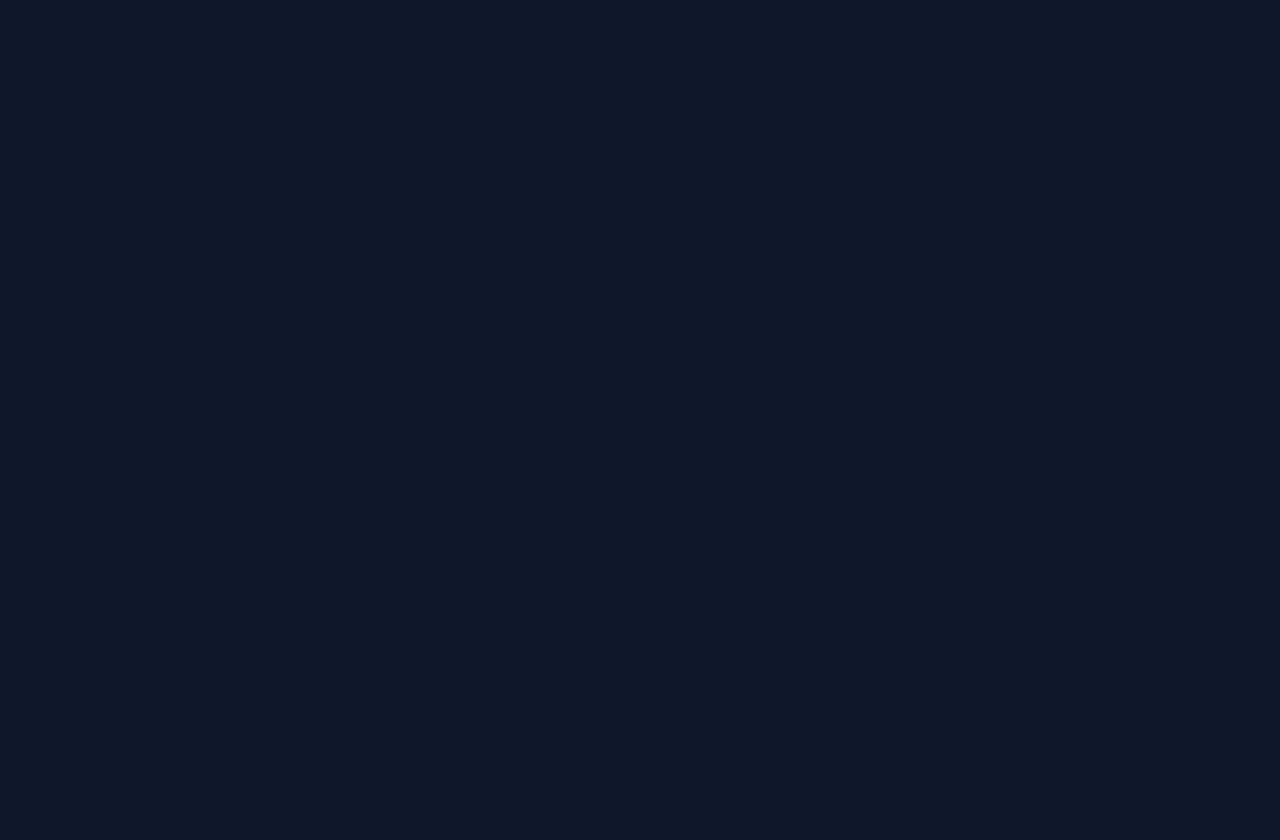
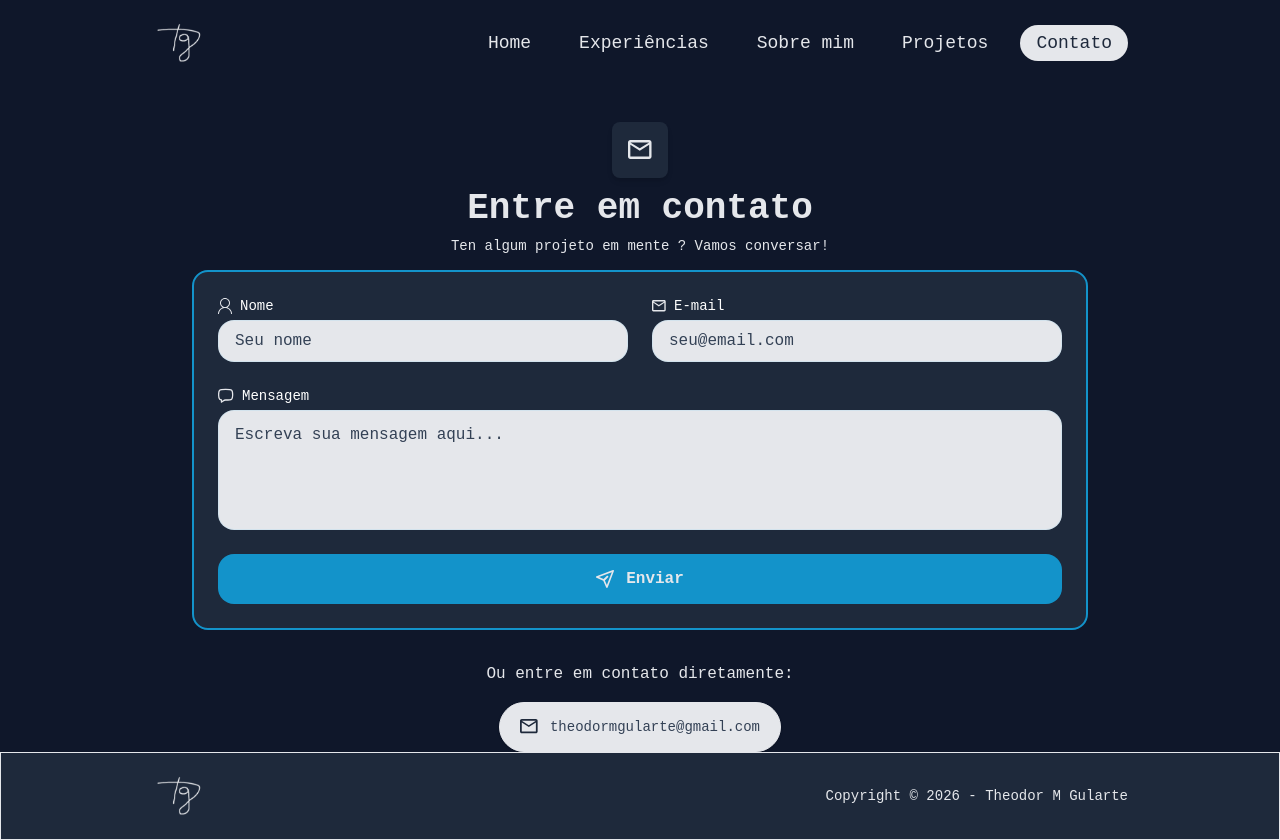
Before and after one commit to thgularte/portfolio, a Next.js app: page /contact in a window 1280 px wide. Before the commit the page ends 800 px from the top, so only its background shows below. Built offline with nearby package versions, Linux system fonts and the light colour scheme.

Commit message:
feat: montado section e page contact

```diff
--- a/app/contact/page.tsx
+++ b/app/contact/page.tsx
@@ -1,14 +1,21 @@
-"use client";
-import ReusableInput from "@/components/ui/input";
+import { Container } from "@/components/layout/container";
+import { Footer } from "@/components/layout/footer";
+import { Header } from "@/components/layout/header";
 import SectionContact from "@/sections/contact";
-import { useState } from "react";
 
-export default function ContactPage() {
-  const [valor, setValor] = useState("");
+export default function ExperiencesPage() {
+  return (
+    <div className="min-h-screen flex flex-col">
+      <Header activeLinkId="contact" />
 
-  return (
-    <div>
+      {/* Conteúdo principal */}
+      <main className="flex-1">
+        <Container>
+          <SectionContact />
+        </Container>
+      </main>
 
+      <Footer />
     </div>
   );
 }
--- a/components/FormEmail/index.tsx
+++ b/components/FormEmail/index.tsx
@@ -14,6 +14,7 @@ export default function FormEmail() {
       className="
         w-full
         max-w-4xl
+        mx-auto
         bg-slate_dark
         border-2 border-cyan_stronger
         rounded-2xl
@@ -59,7 +60,7 @@ export default function FormEmail() {
             min-h-[120px]
             px-4 py-3
             bg-gray_light
-            text-gray_dark
+            text-slate_dark
             placeholder:text-slate_medium
             rounded-2xl
             border border-gray_dark
--- a/components/ui/button.tsx
+++ b/components/ui/button.tsx
@@ -37,6 +37,7 @@ const ReusableButton: React.FC<ReusableButtonProps> = ({
         hover:brightness-110
         focus:outline-none focus:ring-2 focus:ring-cyan_stronger focus:ring-offset-2
         disabled:opacity-50 disabled:cursor-not-allowed
+        cursor-pointer
       `}
     >
       {icon && (
--- a/components/ui/input.tsx
+++ b/components/ui/input.tsx
@@ -56,7 +56,7 @@ const ReusableInput: React.FC<ReusableInputProps> = ({
           w-full
           px-4 py-2
           bg-gray_light
-          text-gray_dark
+          text-slate_dark
           placeholder:text-slate_medium
           rounded-2xl
           border border-gray_dark
--- a/sections/contact.tsx
+++ b/sections/contact.tsx
@@ -1,8 +1,52 @@
 import FormEmail from "@/components/FormEmail";
+import SectionHeader from "@/components/Section_Header";
+import Image from "next/image";
+import Link from "next/link";
 
 export default function SectionContact() {
+  return (
+    <section className="mt-15">
+      <SectionHeader
+        title="Entre em contato"
+        icon={"/icons/icon_gmail.svg"}
+        subtitle={"Ten algum projeto em mente ? Vamos conversar!"}
+      />
+      <FormEmail />
+      <div className="flex flex-col items-center gap-4 mt-8">
+        {/* Texto */}
+        <p className="text-gray_light text-base">
+          Ou entre em contato diretamente:
+        </p>
 
-    return (
-        <FormEmail />
-    )
+        {/* Badge de e-mail */}
+        <div
+          className="
+          flex items-center gap-3
+          px-5 py-3
+          bg-gray_light
+          text-gray_dark
+          rounded-full
+          border border-gray_light
+          shadow-sm
+        "
+        >
+          <Image
+            src="/icons/icon_gmail_gray.svg"
+            alt="E-mail"
+            width={18}
+            height={18}
+          />
+          <Link
+            href="mailto:theodormgularte@gmail.com"
+            target="_blank"
+            rel="noopener"
+          >
+            <span className="text-sm font-medium select-all text-slate_medium">
+              theodormgularte@gmail.com
+            </span>
+          </Link>
+        </div>
+      </div>
+    </section>
+  );
 }
```
Also changed, not shown: components/ui/avatar_rotation.tsx (deleted, +0 -59 lines), public/icons/icon_gmail_gray.svg (added).
